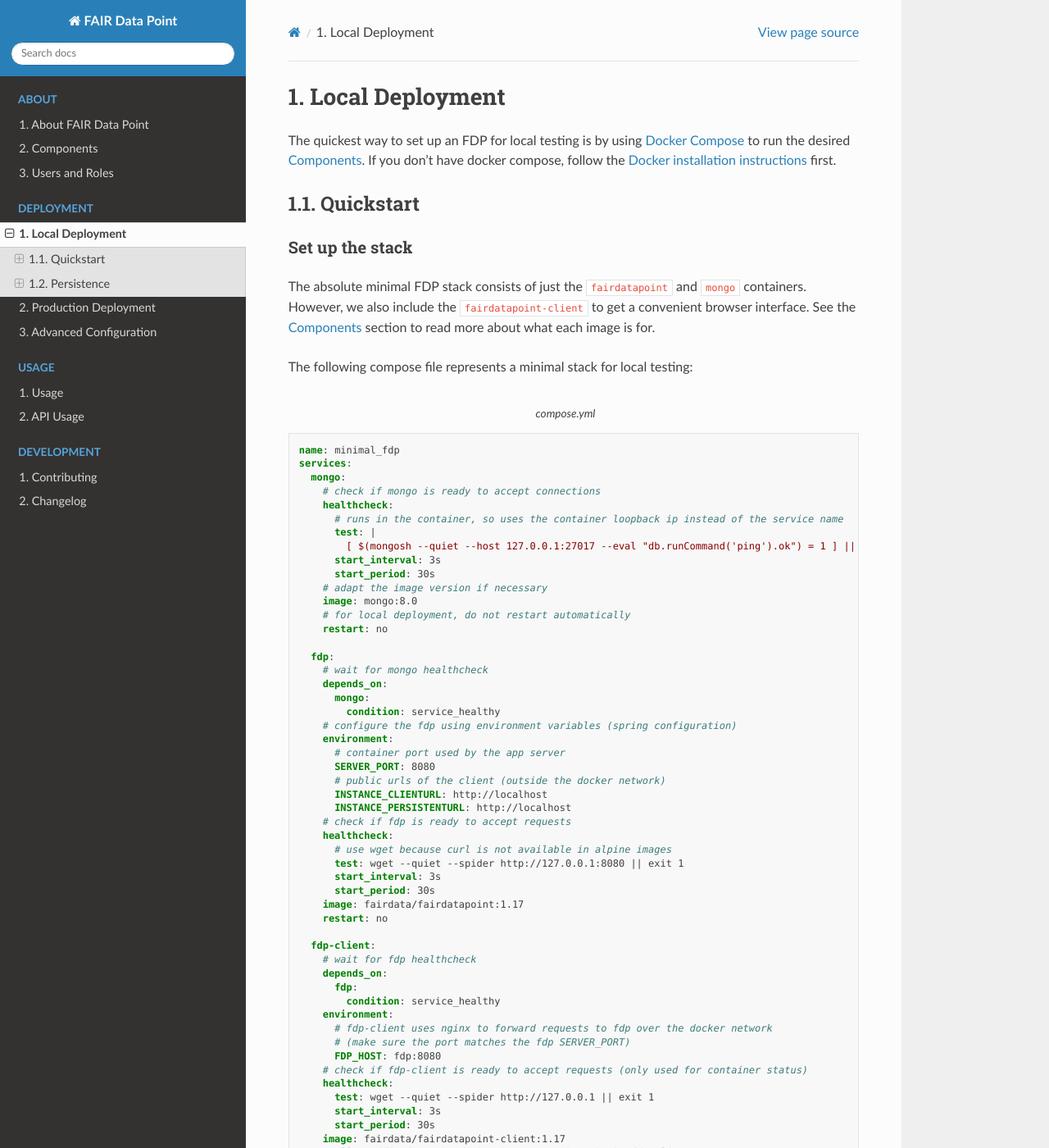
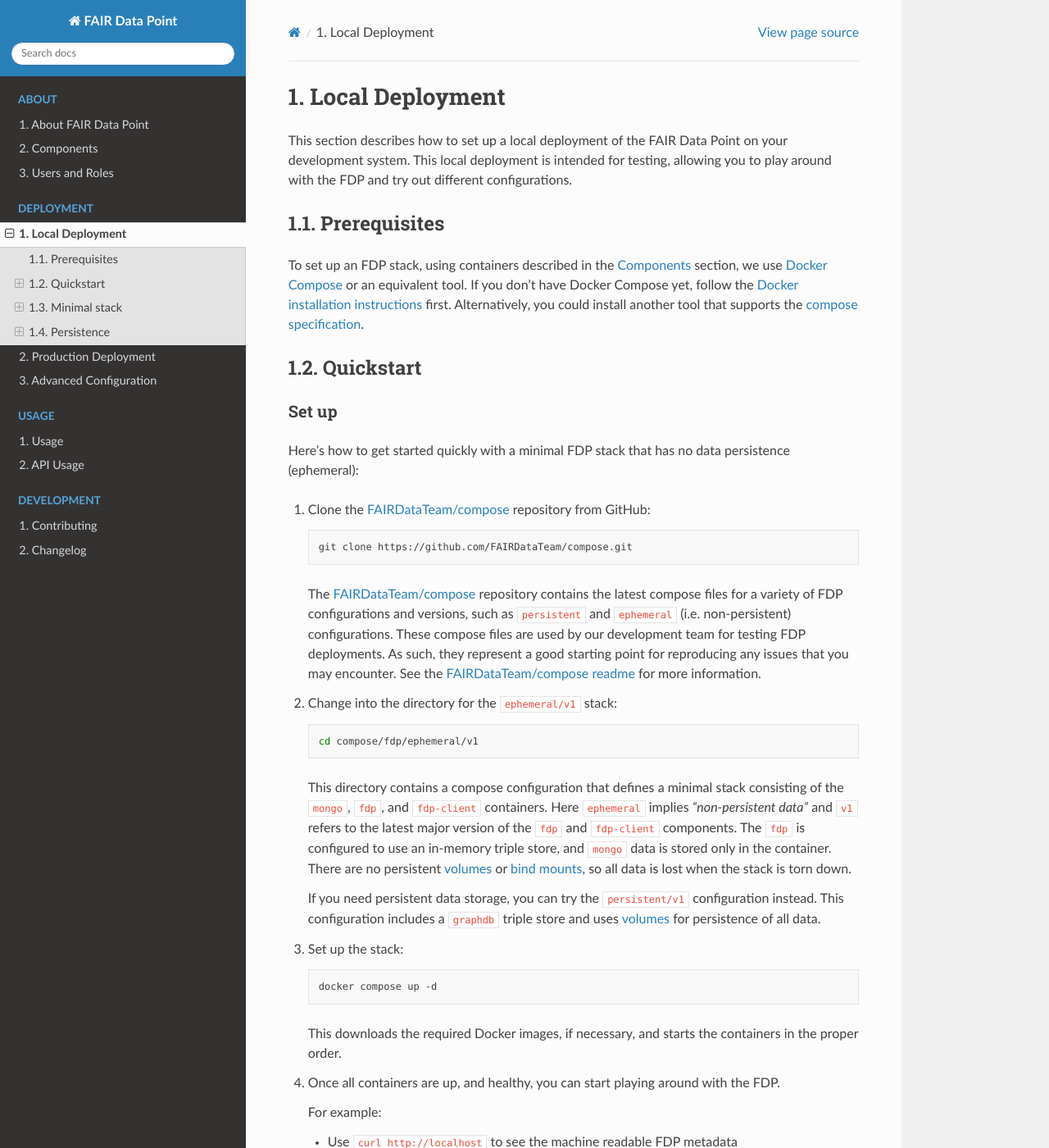
Before and after one commit to FAIRDataTeam/FAIRDataPoint-Docs, a Sphinx documentation site: the page built from docs/deployment/local-deployment.rst, in a window 1280 px wide and 1400 px high. Shown: the whole window at 82% size. Built offline with Sphinx 7.4.7 and the Read the Docs theme 3.1.0, drawn with Linux system fonts in a browser that asks for light colours; some of the changed text lies outside the part shown.

Commit message:
rewrite quickstart section based on compose repo

```diff
--- a/docs/deployment/local-deployment.rst
+++ b/docs/deployment/local-deployment.rst
@@ -2,15 +2,92 @@
 Local Deployment
 ****************
 
-The quickest way to set up an FDP for local testing is by using `Docker Compose`_ to run the desired :ref:`components`.
-If you don't have docker compose, follow the `Docker installation instructions`_ first.
+This section describes how to set up a local deployment of the FAIR Data Point on your development system.
+This local deployment is intended for testing, allowing you to play around with the FDP and try out different configurations.
+
+
+Prerequisites
+=============
+
+To set up an FDP stack, using containers described in the :ref:`components` section, we use `Docker Compose`_ or an equivalent tool.
+If you don't have Docker Compose yet, follow the `Docker installation instructions`_ first.
+Alternatively, you could install another tool that supports the `compose specification`_.
+
 
 .. _quickstart:
+
 Quickstart
 ==========
 
-Set up the stack
-----------------
+Set up
+------
+
+Here's how to get started quickly with a minimal FDP stack that has no data persistence (ephemeral):
+
+1. Clone the `FAIRDataTeam/compose`_ repository from GitHub:
+
+   .. code-block:: bash
+
+      git clone https://github.com/FAIRDataTeam/compose.git
+
+   The `FAIRDataTeam/compose`_ repository contains the latest compose files for a variety of FDP configurations and versions, such as ``persistent`` and ``ephemeral`` (i.e. non-persistent) configurations.
+   These compose files are used by our development team for testing FDP deployments.
+   As such, they represent a good starting point for reproducing any issues that you may encounter.
+   See the `FAIRDataTeam/compose readme`_ for more information.
+
+2. Change into the directory for the ``ephemeral/v1`` stack:
+
+   .. code-block:: bash
+
+      cd compose/fdp/ephemeral/v1
+
+   This directory contains a compose configuration that defines a minimal stack consisting of the ``mongo``, ``fdp``, and ``fdp-client`` containers.
+   Here  ``ephemeral`` implies *"non-persistent data"* and ``v1`` refers to the latest major version of the ``fdp`` and ``fdp-client`` components.
+   The ``fdp`` is configured to use an in-memory triple store, and ``mongo`` data is stored only in the container.
+   There are no persistent `volumes`_ or `bind mounts`_, so all data is lost when the stack is torn down.
+
+   If you need persistent data storage, you can try the ``persistent/v1`` configuration instead.
+   This configuration includes a ``graphdb`` triple store and uses `volumes`_ for persistence of all data.
+
+3. Set up the stack:
+
+   .. code-block:: bash
+
+      docker compose up -d
+
+   This downloads the required Docker images, if necessary, and starts the containers in the proper order.
+
+4. Once all containers are up, and healthy, you can start playing around with the FDP.
+
+   For example:
+
+   - Use ``curl http://localhost`` to see the machine readable FDP metadata
+   - Visit http://localhost in your favorite web browser to try the FDP client interface
+   - Visit http://localhost/swagger-ui/index.html in the browser to inspect the API documentation
+
+Tear down
+---------
+
+Once you're done playing with your FDP, here's how to remove every trace:
+
+1. Make sure you are (still) in the directory corresponding to the running stack, in our case ``ephemeral/v1``.
+
+2. Tear down the stack:
+
+   .. code-block:: bash
+
+      docker compose down
+
+   If you're running a ``persistent`` configuration, this command does *not* remove the persistent volumes.
+   If you *do* want to remove the persistent volumes, it is most convenient to use ``docker compose down --volumes``.
+   Alternatively you could use ``docker volume rm <volume-name>``.
+
+3. If you really want to remove *every* trace of the FDP, you'll need to `remove the containers`_ and corresponding `images`_ as well.
+   If not, you can leave them in place for the next time.
+
+
+Minimal stack
+=============
 
 The absolute minimal FDP stack consists of just the ``fairdatapoint`` and ``mongo`` containers.
 However, we also include the ``fairdatapoint-client`` to get a convenient browser interface.
@@ -249,5 +326,12 @@ The following is a bare minimum example.
         }
     }
 
+.. _compose specification: https://compose-spec.io/
 .. _Docker Compose: https://docs.docker.com/compose/
 .. _Docker installation instructions: https://docs.docker.com/engine/install/
+.. _FAIRDataTeam/compose: https://github.com/FAIRDataTeam/compose
+.. _FAIRDataTeam/compose readme: https://github.com/FAIRDataTeam/compose/blob/master/readme.md
+.. _volumes: https://docs.docker.com/engine/storage/volumes/
+.. _bind mounts: https://docs.docker.com/engine/storage/bind-mounts/
+.. _remove the containers: https://docs.docker.com/reference/cli/docker/container/rm/
+.. _images: https://docs.docker.com/reference/cli/docker/image/rm/
```
